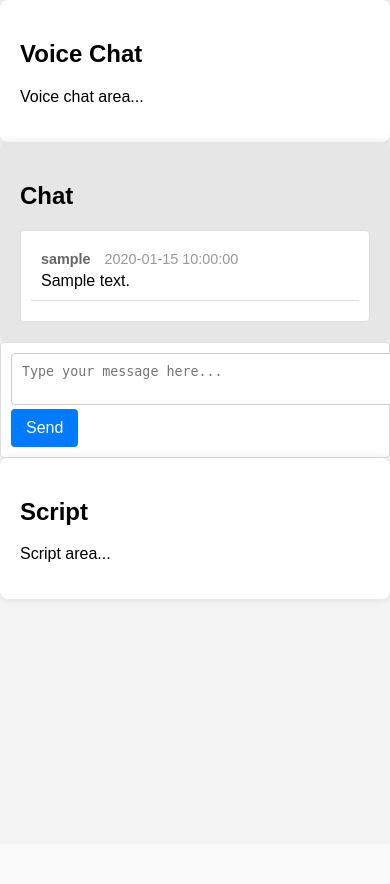
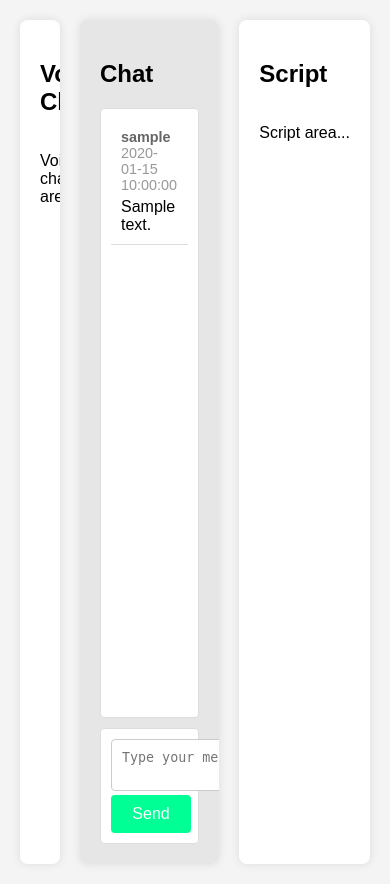
Before and after one commit to ryhoangf/ConnectCore, a Flask app: page /workspace/1 in a window 390 px wide; the page is wider, and only the part inside the window is pictured. Before the commit the page ends 602 px from the top of that part, so only its background shows below. Run offline with Flask 3, Linux system fonts and the light colour scheme; a user stored in the database is signed in; tables that the repository leaves empty hold one stand-in row (values such as "Sample post"); parts of the project's set-up code (start-up, migrations or seed data) failed here and were passed over.

Commit message:
chat function added

```diff
--- a/main.py
+++ b/main.py
@@ -1,6 +1,8 @@
 from website import create_app
+from flask_socketio import SocketIO, send
 
 app = create_app()
+socketio = SocketIO(app)
 
 if __name__ == '__main__':
-    app.run(debug=True)
+    socketio.run(app, debug=True)
--- a/website/__init__.py
+++ b/website/__init__.py
@@ -1,6 +1,7 @@
 from flask import Flask
 from flask_sqlalchemy import SQLAlchemy
 from flask_login import LoginManager
+from flask_socketio import SocketIO, send
 
 db = SQLAlchemy()
 login_manager=LoginManager()
@@ -9,6 +10,7 @@ def create_app():
     app = Flask(__name__)
     app.config['SECRET_KEY'] = 'idont know'
     app.config['SQLALCHEMY_DATABASE_URI'] = 'mysql+pymysql://root:19070403@localhost/connectcore'
+    app.config['DEBUG']= True
     app.config['SQLALCHEMY_TRACK_MODIFICATIONS'] = False
 
     db.init_app(app)
--- a/website/models.py
+++ b/website/models.py
@@ -36,6 +36,8 @@ class Message(db.Model):
     content = db.Column(db.Text, nullable=False)
     created_at = db.Column(db.TIMESTAMP, nullable=False, default=datetime.utcnow)
 
+    user_team = db.relationship('UserTeams', backref='messages')
+
 class Script(db.Model):
     __tablename__ = 'Script'
     script_id = db.Column(db.Integer, primary_key=True, autoincrement=True)
@@ -49,3 +51,6 @@ class UserTeams(db.Model):
     team_id = db.Column(db.Integer, db.ForeignKey('team.team_id'), nullable=False)
     role = db.Column(db.String(255))
     joined_at = db.Column(db.TIMESTAMP, nullable=False, default=datetime.utcnow)
+
+    user = db.relationship('User', backref='user_teams')
+    team = db.relationship('Team', backref='user_teams')
--- a/website/static/workspace.css
+++ b/website/static/workspace.css
@@ -1,6 +1,3 @@
-/* workspace.css */
-
-/* General Styles */
 body {
     font-family: Arial, sans-serif;
     margin: 0;
@@ -8,30 +5,40 @@ body {
     background-color: #f4f4f4;
 }
 
-/* Container for Sections */
 .container {
     display: grid;
-    grid-template-columns: 1fr 2fr 1fr; /* Creates three columns with different widths */
+    grid-template-columns: 1fr 1fr 1fr;
     gap: 20px;
     padding: 20px;
+    height: 100vh;
 }
 
-/* Section Styles */
 .section {
     padding: 20px;
     background-color: #fff;
     border-radius: 8px;
     box-shadow: 0 0 10px rgba(0, 0, 0, 0.1);
-    box-sizing: border-box; /* Ensures padding is included in the element’s total width */
+    box-sizing: border-box;
+    overflow-y: auto;
+    position: relative;
+    display: flex;
+    flex-direction: column;
 }
 
-/* Chat Section Styles */
+.voice-chat {
+    grid-column: 1 / 2;
+}
+
 .chat {
     background-color: #e6e6e6;
+    display: flex;
+    flex-direction: column;
+    justify-content: flex-end;
+    grid-column: 2 / 3;
 }
 
 .chat-messages {
-    max-height: 300px;
+    flex: 1;
     overflow-y: auto;
     padding: 10px;
     border: 1px solid #ddd;
@@ -64,47 +71,55 @@ body {
     margin: 0;
 }
 
-/* Chat Reply Form Styles */
 .chat-reply {
     background-color: #fff;
     border: 1px solid #ddd;
     border-radius: 4px;
     padding: 10px;
+    margin-top: 10px;
+    display: flex;
+    gap: 10px;
+    box-sizing: border-box;
+    width: 100%;
 }
 
 textarea {
-    width: 100%;
+    flex: 1;
     padding: 10px;
     border: 1px solid #ccc;
     border-radius: 4px;
     resize: vertical;
+    box-sizing: border-box;
+    min-width: 0;
 }
 
 button {
     padding: 10px 15px;
-    background-color: #007bff;
+    background-color: #00ff95;
     color: #fff;
     border: none;
     border-radius: 4px;
     cursor: pointer;
     font-size: 16px;
+    min-width: 80px;
 }
 
 button:hover {
     background-color: #0056b3;
 }
 
-/* Responsive Design */
+.script {
+    grid-column: 3 / 4;
+}
+
 @media (max-width: 1024px) {
     .container {
-        grid-template-columns: 1fr 1fr; /* Two columns on medium screens */
-        gap: 10px;
+        grid-template-columns: 1fr 1fr;
     }
 }
 
 @media (max-width: 768px) {
     .container {
-        grid-template-columns: 1fr; /* Single column on smaller screens */
-        gap: 10px;
+        grid-template-columns: 1fr;
     }
 }
--- /dev/null
+++ b/website/static/workspace.js
@@ -0,0 +1,42 @@
+document.getElementById('messageForm').addEventListener('submit', function(event) {
+    event.preventDefault();
+
+    const messageInput = document.getElementById('messageInput');
+    const messageContent = messageInput.value;
+
+    fetch(`/workspace/${teamId}`, {
+        method: 'POST',
+        headers: {
+            'Content-Type': 'application/x-www-form-urlencoded',
+        },
+        body: new URLSearchParams({
+            'message_content': messageContent
+        })
+    })
+    .then(response => response.json())
+    .then(data => {
+        if (data.error) {
+            console.error('Error:', data.error);
+        } else {
+            const chatMessages = document.getElementById('chat-messages');
+            const messageElement = document.createElement('div');
+            messageElement.classList.add('message');
+
+            messageElement.innerHTML = `
+                <div class="message-info">
+                    <span class="message-user">${data.username}</span>
+                    <span class="message-timestamp">${data.created_at}</span>
+                </div>
+                <div class="message-content">
+                    <p>${data.content}</p>
+                </div>
+            `;
+
+            chatMessages.appendChild(messageElement);
+            chatMessages.scrollTop = chatMessages.scrollHeight;
+
+            messageInput.value = '';
+        }
+    })
+    .catch(error => console.error('Error:', error));
+});
--- a/website/templates/workspace.html
+++ b/website/templates/workspace.html
@@ -7,22 +7,21 @@
     <link rel="stylesheet" href="{{ url_for('static', filename='workspace.css') }}">
 </head>
 <body>
-
+    <div class="container">
         <!-- Voice Chat Section -->
         <div class="section voice-chat">
             <h2>Voice Chat</h2>
-        <!-- Nội dung voice chat sẽ được thêm vào đây -->
             <p>Voice chat area...</p>
         </div>
 
         <!-- Chat Section -->
         <div class="section chat">
             <h2>Chat</h2>
-        <div class="chat-messages">
+            <div id="chat-messages" class="chat-messages">
                 {% for message in messages %}
                 <div class="message">
                     <div class="message-info">
-                    <span class="message-user">{{ user.username }}</span>
+                        <span class="message-user">{{ message.user_team.user.username }}</span>
                         <span class="message-timestamp">{{ message.created_at.strftime('%Y-%m-%d %H:%M:%S') }}</span>
                     </div>
                     <div class="message-content">
@@ -31,21 +30,30 @@
                 </div>
                 {% endfor %}
             </div>
-    </div>
+
+            <!-- Chat Reply Form -->
             <div class="chat-reply">
-            <form action="{{ url_for('views.workspace', team_id=team_id) }}" method="POST">
-                <textarea name="message_content" placeholder="Type your message here..." required></textarea>
+                <form id="messageForm">
+                    <textarea id="messageInput" name="message_content" placeholder="Type your message" required></textarea>
                     <button type="submit">Send</button>
                 </form>
             </div>
-
+        </div>
 
         <!-- Script Section -->
         <div class="section script">
             <h2>Script</h2>
-        <!-- Nội dung script sẽ được thêm vào đây -->
             <p>Script area...</p>
         </div>
+    </div>
 
+    <script>
+        const teamId = "{{ team_id }}";
+        window.onload = function() {
+            const chatMessages = document.getElementById('chat-messages');
+            chatMessages.scrollTop = chatMessages.scrollHeight;
+        };
+    </script>
+    <script src="{{ url_for('static', filename='workspace.js') }}"></script>
 </body>
 </html>
--- a/website/views.py
+++ b/website/views.py
@@ -1,4 +1,4 @@
-from flask import Blueprint, jsonify, flash, render_template, request, redirect, url_for
+from flask import Blueprint, jsonify, flash, render_template, request, redirect, url_for, abort
 from .models import Team, User, UserTeams, Message, Script
 from flask_login import login_user, logout_user, login_required, current_user
 from werkzeug.security import generate_password_hash, check_password_hash
@@ -58,6 +58,7 @@ def team_select():
 
         joined_team = UserTeams.query.filter_by(user_id=current_user.user_id).all()
         team_ids = [ut.team_id for ut in joined_team]
+
         if team_ids:
             team_list = Team.query.filter(Team.team_id.in_(team_ids)).all()
         else:
@@ -89,11 +90,18 @@ def team_select():
 @views.route('/workspace/<int:team_id>', methods=['GET', 'POST'])
 @login_required
 def workspace(team_id):
+
+    check_valid_user = UserTeams.query.filter_by(team_id=team_id, user_id=current_user.user_id).first()
+
+    if not check_valid_user:
+        abort(403)
+
     team = Team.query.get_or_404(team_id)
     user_teams = UserTeams.query.filter_by(team_id=team_id).all()
     user_team_ids = [ut.user_team_id for ut in user_teams]
     msgs = Message.query.filter(Message.user_team_id.in_(user_team_ids)).order_by(Message.created_at.asc()).all()
     if request.method == 'POST':
+
         message_content = request.form.get('message_content')
         if message_content:
             user_team = UserTeams.query.filter_by(team_id=team_id, user_id=current_user.user_id).first()
@@ -101,8 +109,14 @@ def workspace(team_id):
                 new_message = Message(content=message_content, user_team_id=user_team.user_team_id)
                 db.session.add(new_message)
                 db.session.commit()
-        return redirect(url_for('views.workspace', team_id=team_id))
-    return render_template('workspace.html', team_name=team.team_name,team_code = team.team_code, team_id=team_id, user=current_user, messages=msgs)
+                return jsonify({
+                    'username': current_user.username,
+                    'created_at': new_message.created_at.strftime('%Y-%m-%d %H:%M:%S'),
+                    'content': new_message.content
+                })
+        return jsonify({'error': 'Message content missing'}), 400
+
+    return render_template('workspace.html', team_name=team.team_name,team_code = team.team_code,  team_id=team_id, messages=msgs)
 
 @views.route('/team_create', methods=['GET','POST'])
 @login_required
```
Also changed, not shown: website/auth.py (added), website/client.py (added). Lines whose indentation alone changed are shown as unchanged.
